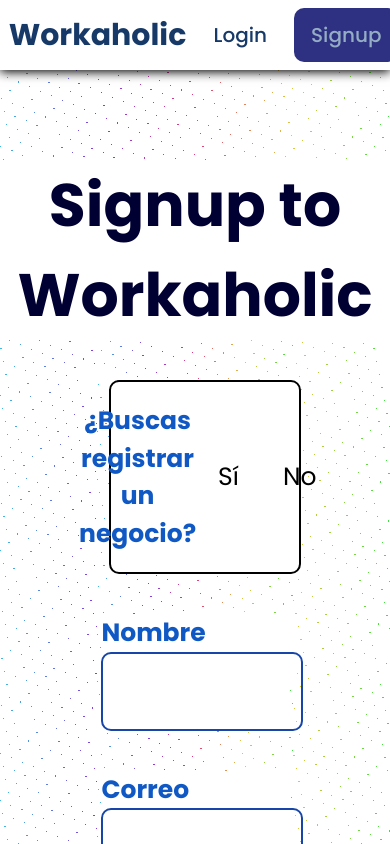
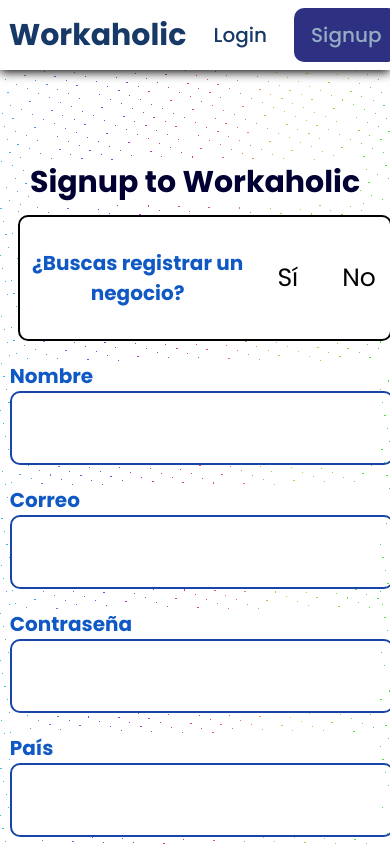
Before and after one commit to BarajasY/Workaholic, a React (Vite) app in the folder Client/: page /signup in a window 390 px wide. Shown: the top 844 px of the page. Built offline with nearby package versions, Linux system fonts and the light colour scheme.

Commit message:
Working in responsiveness.2

```diff
--- a/Client/src/components/AdminSettings/AdminSettings.css
+++ b/Client/src/components/AdminSettings/AdminSettings.css
@@ -88,7 +88,14 @@
 }
 
 .createAdminContainer {
-    height: 60%;
+    width: 50%;
+    height: 50%;
+    position: absolute;
+    display: flex;
+    flex-direction: column;
+    justify-content: center;
+    align-items: center;
+    border: 2px solid var(--blueishblack);
 }
 
 .createAdminContainer section {
--- a/Client/src/components/Home/Home.css
+++ b/Client/src/components/Home/Home.css
@@ -208,3 +208,21 @@
         font-size: 20px;
     }
 }
+
+@media only screen and (max-width:600px) {
+    .homeContent1 h1 span {
+        font-size: 35px;
+    }
+
+    .homeContent2 {
+        width: 95%;
+    }
+
+    .homeContent2 section {
+        width: 90%;
+    }
+
+    .homeContent3 h1 {
+        font-size: 18px;
+    }
+}
--- a/Client/src/components/Login/Login.css
+++ b/Client/src/components/Login/Login.css
@@ -43,6 +43,7 @@
     margin: 10px 0px;
     width: 100%;
     padding: 20px;
+    font-weight: 800;
 }
 
 .loginSubmit {
@@ -58,3 +59,25 @@
     cursor: pointer;
     box-shadow: 2px 2px 10px black;
 }
+
+@media only screen and (max-width: 991px) {
+    .loginContent {
+        width: 90%;
+        padding: 20px;
+    }
+
+    .loginContent p {
+        margin-left: 20px;
+    }
+
+    .loginContent input {
+        padding: 10px;
+        font-size: 20px;
+    }
+}
+
+@media only screen and (max-width: 600px) {
+    .loginContent h1 {
+        font-size: 30px;
+    }
+}
--- a/Client/src/components/Login/Login.tsx
+++ b/Client/src/components/Login/Login.tsx
@@ -36,10 +36,10 @@
     .then(response => {
       if(response.status === 500) {
         console.clear()
-        setErrorMessage("El correo no existe.")
+        setErrorMessage("El correo o contraseña son incorrectos")
       } else if(response.status === 409) {
         console.clear()
-        setErrorMessage("La contraseña es incorrecta.")
+        setErrorMessage("El correo o contraseña son incorrectos")
       } else if(response.status === 200) {
         response.json().then(data => {
           storeUserLogin(data)
--- a/Client/src/components/Signup/Signup.css
+++ b/Client/src/components/Signup/Signup.css
@@ -17,7 +17,7 @@
 
 .signupContent {
     padding: 20px;
-    width: 40%;
+    width: 50%;
 }
 
 .signupContainer h1 {
@@ -33,6 +33,7 @@
     background: none;
     border: 2px solid var(--color5);
     color: var(--color5);
+    font-weight: 800;
 }
 
 input:focus {
@@ -93,27 +94,7 @@
 
 .signupContent section {
     margin: 20px;
-    width: 120%;
-}
-
-.signupTagsInput input {
-    width: 70%;
-    color: var(--eblue);
-    font-weight: 800;
-}
-
-.signupTagsInput button {
-    width: 20%;
-    font-size: 30px;
-    border-radius: 5px;
-    padding: 10px;
-    margin-left: 20px;
-}
-
-.signupTagsInput button:hover {
-    background: var(--teal);
-    color: white;
-    cursor: pointer;
+    width: 100%;
 }
 
 .signupCountry article{
@@ -180,13 +161,25 @@
     color: var(--blend5);
 }
 
-.createAdminContainer {
-    width: 50%;
-    height: 50%;
-    position: absolute;
-    display: flex;
-    flex-direction: column;
-    justify-content: center;
-    align-items: center;
-    border: 2px solid var(--blueishblack);
+@media only screen and (max-width: 991px) {
+    #signupHeader {
+        font-size: 30px;
+    }
+
+    .signupContent {
+        width: 95%;
+        padding: 0px;
+    }
+
+    .signupContent section {
+        margin: 10px 0px;
+    }
+
+    .signupContent section h1 {
+        font-size: 20px;
+    }
+
+    .signupContent section input {
+        font-size: 20px;
+    }
 }
```
